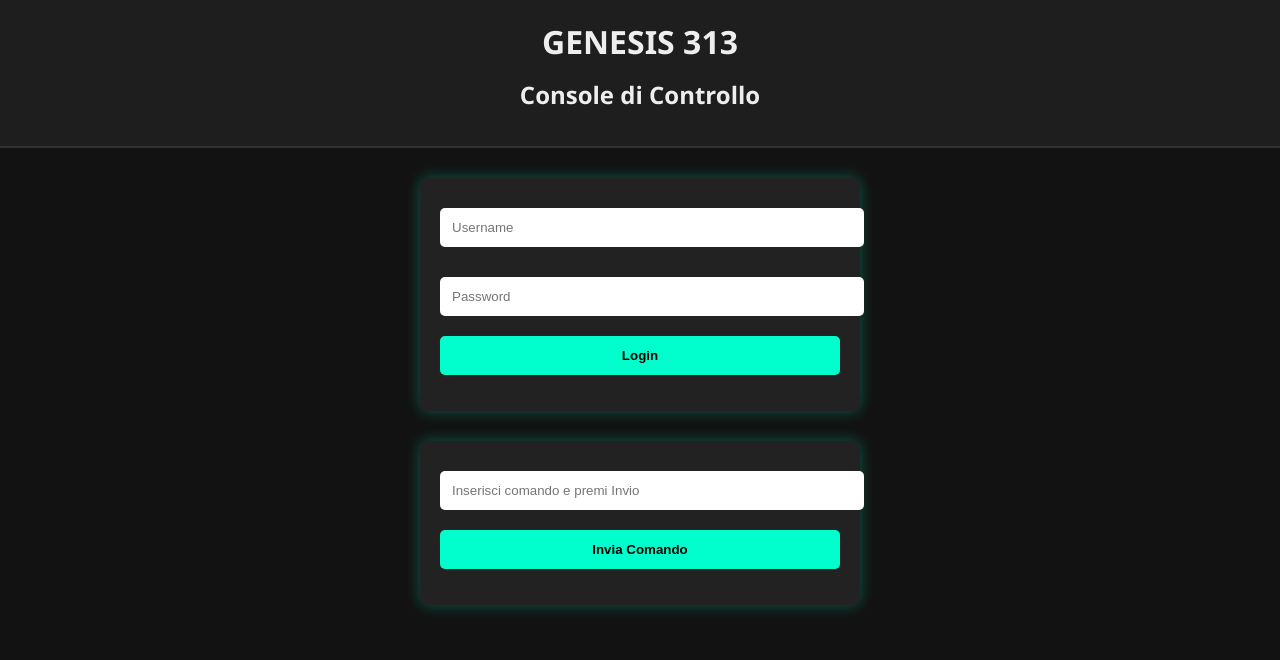
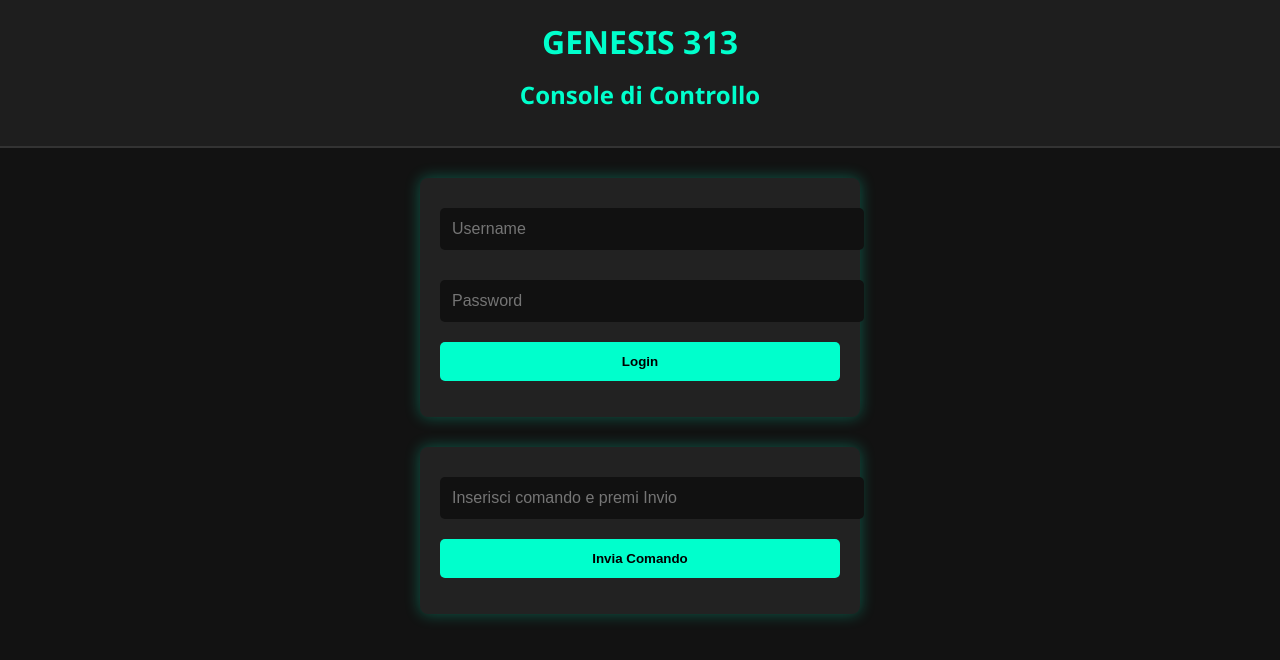
Before and after one commit to elfida14/genesis-console, a website: page public/index.html in a window 1280 px wide. Drawn offline with Linux system fonts and the light colour scheme.

Commit message:
Update style.css

```diff
--- a/public/style.css
+++ b/public/style.css
@@ -15,6 +15,7 @@ header {
 
 h1, h2 {
     margin: 0 0 15px 0;
+    color: #00ffcc;
 }
 
 #login-section, #control-panel {
@@ -32,6 +33,9 @@ input[type="text"], input[type="password"] {
     margin: 10px 0 20px 0;
     border: none;
     border-radius: 5px;
+    background-color: #111;
+    color: #0ff;
+    font-size: 16px;
 }
 
 button {
@@ -41,6 +45,7 @@ button {
     border: none;
     border-radius: 5px;
     font-weight: bold;
+    color: black;
     cursor: pointer;
     transition: background-color 0.3s ease;
 }
```
